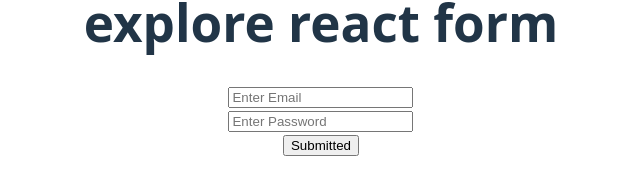
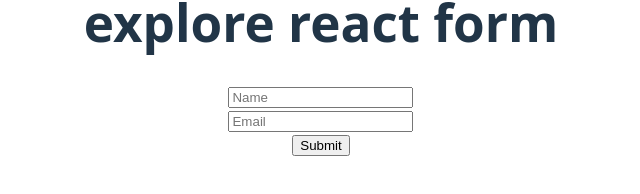
Before and after one commit to himel2535/simple-react-form, a React (Vite) app: page / in a window 1280 px wide. Shown: the part 342-536 px from the top of the page, without its empty margins (319-959 px from the left). Built offline with nearby package versions, Linux system fonts and the light colour scheme.

Commit message:
Use Custom hook to reduce duplication of the code

```diff
--- a/src/App.jsx
+++ b/src/App.jsx
@@ -1,6 +1,7 @@
 import "./App.css";
 import ControlledField from "./components/ControlledField/ControlledField";
 import FormAction from "./components/FormAction/FormAction";
+import HookForm from "./components/HookForm/HookForm";
 import SimpleForm from "./components/SimpleForm/SimpleForm";
 import UncontrolledField from "./components/UncontrolledField/UncontrolledField";
 
@@ -11,7 +12,8 @@ function App() {
       {/* <SimpleForm></SimpleForm> */}
       {/* <FormAction></FormAction> */}
       {/* <ControlledField></ControlledField> */}
-      <UncontrolledField></UncontrolledField>
+      {/* <UncontrolledField></UncontrolledField> */}
+      <HookForm></HookForm>
     </>
   );
 }
--- /dev/null
+++ b/src/components/HookForm/HookForm.jsx
@@ -0,0 +1,27 @@
+import React from 'react';
+import useInputField from '../../hooks/useInputField';
+
+const HookForm = () => {
+
+    const [name,nameOnChange]=useInputField('')
+    const [email,emailOnChange]=useInputField('')
+    const handleSubmit=(e)=>{
+        e.preventDefault()
+        console.log('submit',name,email)
+    }
+    return (
+        <div>
+            <form onSubmit={handleSubmit}>
+
+                <input type="text" defaultValue={name} onChange={nameOnChange} placeholder='Name' />
+                <br />
+                <input type="email" defaultValue={email} onChange={emailOnChange} placeholder='Email' />
+                <br />
+                <input type="submit" value="Submit" />
+
+            </form>
+        </div>
+    );
+};
+
+export default HookForm;
--- /dev/null
+++ b/src/hooks/useInputField.jsx
@@ -0,0 +1,14 @@
+import React, { useState } from 'react';
+
+const useInputField = (defaultValue) => {
+
+    const [fieldValue,setFieldValue]=useState(defaultValue)
+
+    const handleFieldValue=(e)=>{
+        setFieldValue(e.target.value)
+    }
+
+    return [fieldValue,handleFieldValue]
+};
+
+export default useInputField;
```
